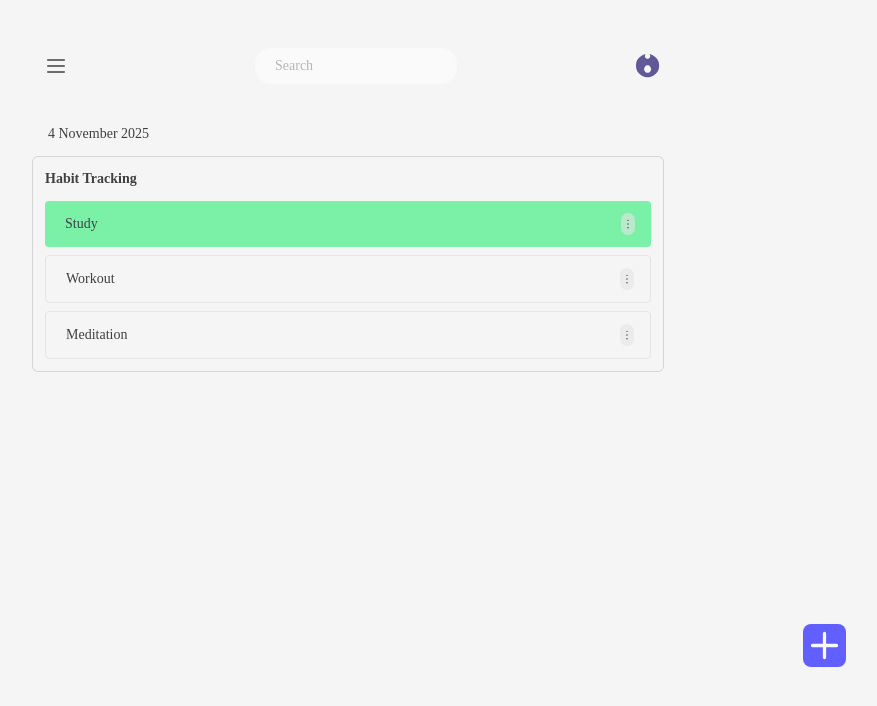
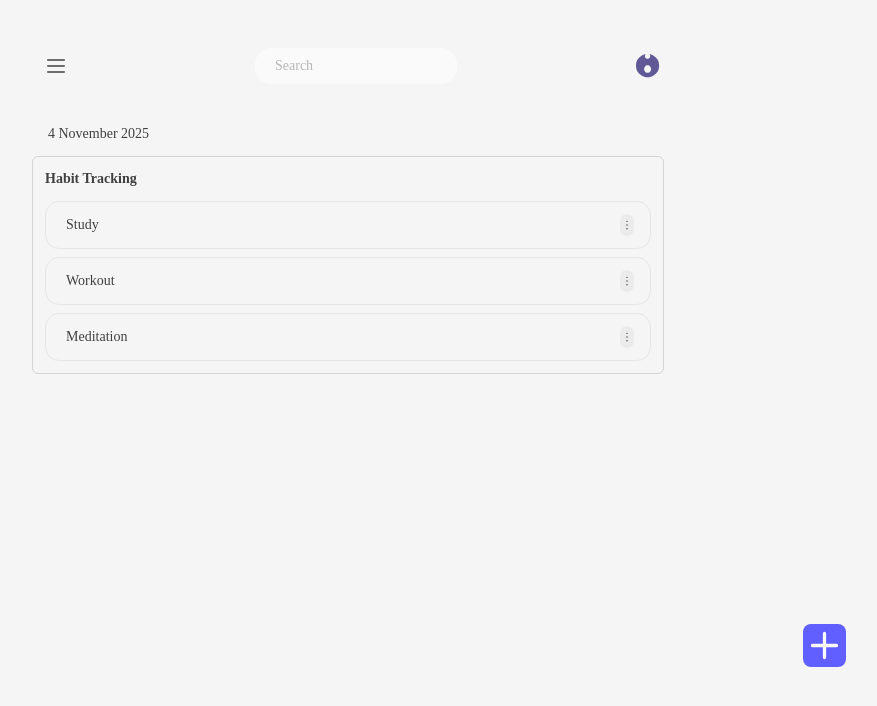
Before and after one commit to burhanudinrabbani666/task-management, a React (Vite) app: page / in a window 1280 px wide. Shown: the top 706 px of the page, without its empty margins (292-1169 px from the left). Built offline with nearby package versions, Linux system fonts and the light colour scheme.

Commit message:
feat: add function isDone

```diff
--- a/src/components/habit-tracking.tsx
+++ b/src/components/habit-tracking.tsx
@@ -13,10 +13,11 @@ import {
 import { useState } from "react";
 
 const habitData = [
-  { id: 1, title: "Study", isDone: true },
+  { id: 1, title: "Study", isDone: false },
   { id: 2, title: "Workout", isDone: false },
   { id: 3, title: "Meditation", isDone: false },
 ];
+
 export function OverflowMenu({
   id,
   onDelete,
@@ -24,7 +25,7 @@ export function OverflowMenu({
   id: number;
   onDelete: (id: number) => void;
 }) {
-  const tailwindForItem = "flex items-center justify-start gap-3 ";
+  const tailwindForItem = "flex items-center justify-start gap-3 "; // tailwind valeu
   return (
     <DropdownMenu>
       <DropdownMenuTrigger className="flex items-center rounded-2xl bg-neutral-200/60 py-1">
@@ -65,9 +66,16 @@ function HabitItem({
   isDone: boolean;
   onDelete: (id: number) => void;
 }) {
+  const [isDoneValue, setIsDone] = useState(isDone);
+
+  function toogleDone() {
+    setIsDone((prev) => !prev);
+  }
+
   return (
     <li
-      className={`flex items-center justify-between rounded px-4 py-3 indent-1 ${isDone ? "bg-green-300" : "border border-neutral-200"}`}
+      onClick={toogleDone}
+      className={`flex items-center justify-between rounded-xl px-4 py-3 indent-1 ${isDoneValue ? "bg-green-300 transition duration-300" : "border border-neutral-200 transition duration-300"}`}
     >
       <span>{title}</span>
       <OverflowMenu id={HabitId} onDelete={onDelete} />
@@ -84,6 +92,7 @@ export default function Habits() {
     );
     setHabits(updatedHabit);
   }
+
   return (
     <div className="flex items-start justify-between gap-4 rounded-sm border border-neutral-300 p-3">
       <div className="flex w-full flex-col gap-1 rounded-sm">
```
